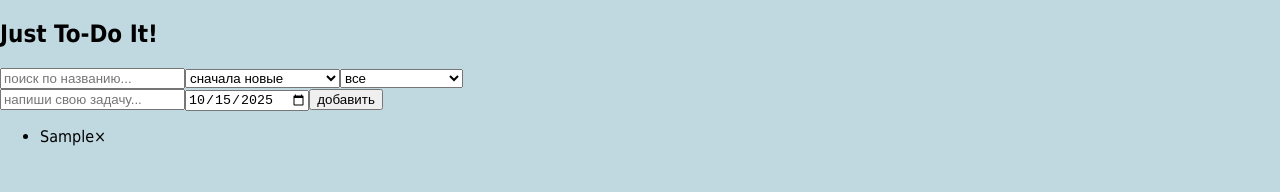
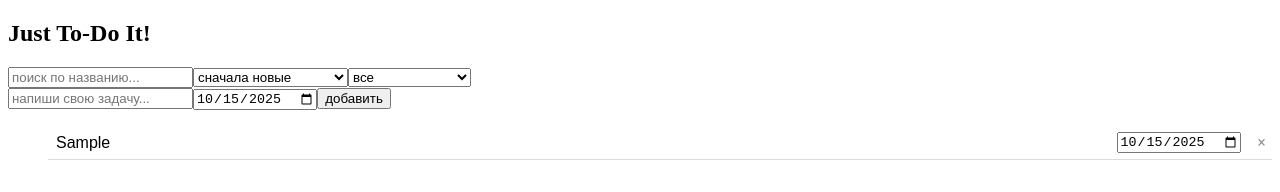
Before and after one commit to staffeev/itmo-web, a plain HTML site: page semester1/lab2/index.html in a window 1280 px wide. Both pictures are taken after typing "Sample" into the empty fields and a click on the button "добавить". Drawn offline with Linux system fonts and the light colour scheme.

Commit message:
added task edtiting

```diff
--- a/semester1/lab2/logic.js
+++ b/semester1/lab2/logic.js
@@ -1,51 +1,6 @@
-// const addBtn = document.querySelector("#add_task_btn");
-// const nameEntry = document.querySelector("#add_task_name");
-// let taskContainer = document.querySelector(".task-container");
-
 let addBtn, nameEntry, dateEntry, taskContainer, searchInput, sortSelect, filterSelect;
 let tasks = [];
 
-
-// function createMainElements() {
-//     // корневой контейнер
-//     const container = document.createElement("div");
-//     container.classList.add("container");
-//     // div приложения
-//     const app = document.createElement("div");
-//     app.classList.add("to-do-app");
-//     // заголовок
-//     const title = document.createElement("h2");
-//     title.textContent = "Just To-Do It!";
-//     // форма добаления задачи
-//     const row = document.createElement("div");
-//     row.classList.add("row");
-
-//     const input = document.createElement("input");
-//     input.type = "text";
-//     input.id = "add_task_name";
-//     input.placeholder = "напиши свою задачу...";
-
-//     const button = document.createElement("button");
-//     button.id = "add_task_btn";
-//     button.textContent = "добавить";
-
-//     row.append(input, button);
-
-//     // контейнер для задач
-//     const taskList = document.createElement("ul");
-//     taskList.classList.add("task-container");
-
-//     // сборка
-//     app.append(title, row, taskList);
-//     container.append(app);
-//     document.body.appendChild(container);
-
-//     // значения переменных
-//     addBtn = button;
-//     nameEntry = input;
-//     taskContainer = taskList;
-
-// }
 
 function createMainElements() {
     // корневой контейнер
@@ -118,7 +73,7 @@ function createMainElements() {
 
     dateEntry = document.createElement("input");
     dateEntry.type = "date";
-    dateEntry.value = new Date().toISOString().split("T")[0];;
+    dateEntry.value = new Date().toISOString().split("T")[0];
 
     addBtn = document.createElement("button");
     addBtn.textContent = "добавить";
@@ -178,25 +133,75 @@ function sortTasks(ts) {
     }
 }
 
+
 function updateToDoListHTML() {
     // очистка списка
-    console.log('AAAAAAAAA');
-
     while (taskContainer.firstChild) {
         taskContainer.removeChild(taskContainer.firstChild);
     }
     let tasks_to_show = sortTasks(statusFilter(searchFilter(tasks)));
-    console.log(tasks_to_show);
     // добавление задач
     tasks_to_show.forEach(task => {
         let taskHTML = document.createElement("li");
-        taskHTML.textContent = task.title;
-        taskHTML.dataset.id = task.id;
+
+        // текст задачи
+        const titleInput = document.createElement("input");
+        titleInput.type = "text";
+        titleInput.value = task.title;
+        titleInput.classList.add("task-title");
+        if (!task.active) {
+            titleInput.style.textDecoration = "line-through";
+            titleInput.style.opacity = "0.6";
+        }
+
+        // изменение названия задачи
+        titleInput.addEventListener("input", e => {
+            const t = tasks.find(t => t.id == task.id);
+            if (t) t.title = e.target.value;
+        });
+
+        // выбор даты
+        const dateInput = document.createElement("input");
+        dateInput.type = "date";
+        dateInput.value = task.date || new Date().toISOString().split("T")[0];
+
+        dateInput.addEventListener("change", e => {
+            const t = tasks.find(t => t.id == task.id);
+            if (t) t.deadline = e.target.value;
+        });
+
+        // кнопка удаления
+        const closeBtn = document.createElement("span");
+        closeBtn.textContent = "\u00d7";
+        closeBtn.classList.add("close-btn");
+        closeBtn.addEventListener("click", e => {
+            e.stopPropagation();
+            deleteTask(task.id);
+        });
+
+        // клик по задаче = отметка выполненной
+        taskHTML.addEventListener("click", e => {
+            if (e.target.tagName !== "INPUT") { // чтобы не срабатывало при редактировании
+                const t = tasks.find(t => t.id == task.id);
+                if (t) {
+                    t.active = !t.active;
+                    saveData();
+                    updateToDoListHTML();
+                }
+            }
+        });
+
+        // сборка li
+        taskHTML.append(titleInput, dateInput, closeBtn);
         taskContainer.appendChild(taskHTML);
 
-        let closeBtn = document.createElement("span");
-        closeBtn.textContent = "\u00d7";
-        taskHTML.appendChild(closeBtn);
+        // taskHTML.textContent = task.title;
+        // taskHTML.dataset.id = task.id;
+        // taskContainer.appendChild(taskHTML);
+
+        // let closeBtn = document.createElement("span");
+        // closeBtn.textContent = "\u00d7";
+        // taskHTML.appendChild(closeBtn);
     });
     // saveData();
 }
@@ -207,23 +212,25 @@ function addTask() {
         alert("чтобы добавить задачу, надо написать ее");
         return;
     }
+    let deadline = dateEntry.value || null;
     if(!tasks.length){ // список пуст
         tasks = [{
             id: 1,
             active: true,
-            date: dateEntry.value,
+            date: deadline,
             title: nameEntry.value
         }]
     }else { // добавить в уже непустой список наерх
         tasks.unshift({
             id: tasks.length + 1,
             active: true,
-            date: dateEntry.value,
+            date: deadline,
             title: nameEntry.value
         });
     }
     updateToDoListHTML();
     nameEntry.value = '';
+    dateEntry.value = new Date().toISOString().split("T")[0];;
 }
 
 
@@ -240,13 +247,13 @@ function saveData() {
 }
 
 
-addBtn.onclick = addTask;
+// addBtn.onclick = addTask;
 
-taskContainer.addEventListener("click", e => {
-    if(e.target.tagName === "SPAN") {
-        deleteTask(e.target.parentElement.dataset.id);
-    }
-})
+// taskContainer.addEventListener("click", e => {
+//     if(e.target.tagName === "SPAN") {
+//         deleteTask(e.target.parentElement.dataset.id);
+//     }
+// })
 
 
 function loadToDoList(){
--- a/semester1/lab2/style.css
+++ b/semester1/lab2/style.css
@@ -1,7 +1,30 @@
-body {
-  font-family: "MS Sans Serif", "Tahoma", sans-serif;
-  background: #c0d8e0;
-  color: black;
-  margin: 0;
-  padding: 0;
+.task-container li {
+  display: flex;
+  align-items: center;
+  gap: 8px;
+  padding: 6px;
+  border-bottom: 1px solid #ddd;
 }
+
+.task-container input[type="text"] {
+  flex: 1;
+  border: none;
+  background: none;
+  font-size: 16px;
+}
+
+.task-container input[type="text"]:focus {
+  outline: none;
+  background: #f8f8f8;
+}
+
+.close-btn {
+  cursor: pointer;
+  font-weight: bold;
+  color: #888;
+  margin-left: 8px;
+}
+
+.close-btn:hover {
+  color: red;
+}
```
